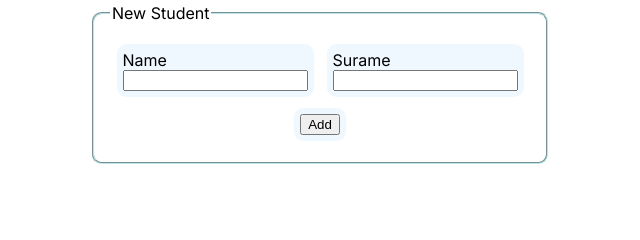
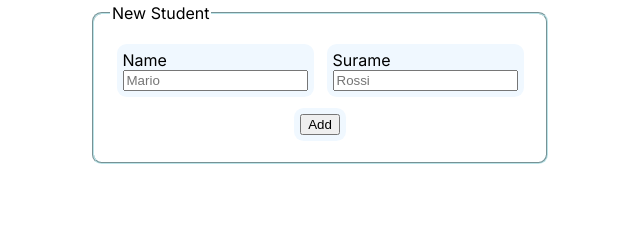
Before and after one commit to Aierbote/app-class-register, a plain HTML site: page index.html in a window 1280 px wide. Shown: the part 259-499 px from the top of the page, 320-960 px from the left. Drawn offline with Linux system fonts and the light colour scheme.

Commit message:
feat: add placeholders, prepare ul for DOM

```diff
--- a/index.html
+++ b/index.html
@@ -86,12 +86,22 @@
 
 						<div id="nameStudent">
 							<label for="studentName">Name</label>
-							<input type="text" id="studentName" name="studentName" />
+							<input
+								type="text"
+								id="studentName"
+								name="studentName"
+								placeholder="Mario"
+							/>
 						</div>
 
 						<div id="surnameStudent">
 							<label for="studentSurname">Surame</label>
-							<input type="text" id="studentSurame" name="studentSurname" />
+							<input
+								type="text"
+								id="studentSurame"
+								name="studentSurname"
+								placeholder="Rossi"
+							/>
 						</div>
 
 						<div id="submitStudent">
@@ -104,7 +114,9 @@
 			<!-- section form end -->
 
 			<!-- section form start -->
-			<section id="listStudent"></section>
+			<section id="listStudent">
+				<ul></ul>
+			</section>
 			<!-- section form end -->
 		</main>
 		<!-- main end -->
```
